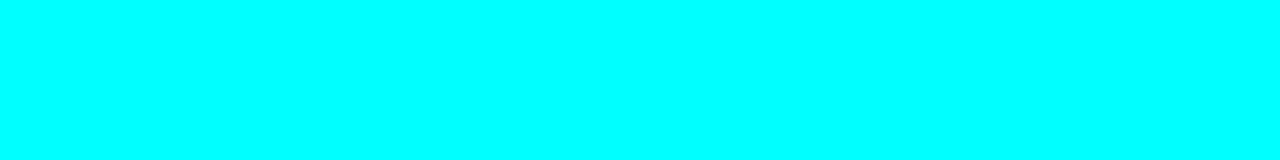
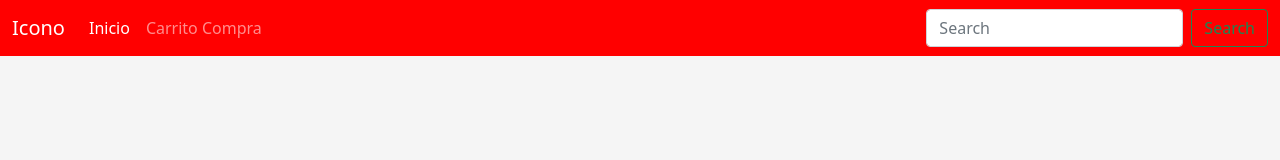
Before and after one commit to simplement3/carritoCompra, a plain HTML site: page index.html in a window 1280 px wide. Drawn offline with nearby package versions, Linux system fonts and the light colour scheme.

Commit message:
navbar Estructura

```diff
--- a/assets/css/style.css
+++ b/assets/css/style.css
@@ -1,3 +1,6 @@
  body{
-    background-color: aqua;
+    background-color: whitesmoke;
  }
+ nav{
+    background-color: red;
+ }
--- a/index.html
+++ b/index.html
@@ -12,6 +12,30 @@
 </head>
 
 <body>
+    <nav class="navbar navbar-expand-lg navbar-dark">
+        <div class="container-fluid">
+          <a class="navbar-brand" href="#">Icono</a>
+          <button class="navbar-toggler" type="button" data-bs-toggle="collapse" data-bs-target="#navbarSupportedContent" aria-controls="navbarSupportedContent" aria-expanded="false" aria-label="Toggle navigation">
+            <span class="navbar-toggler-icon"></span>
+          </button>
+          <div class="collapse navbar-collapse" id="navbarSupportedContent">
+            <ul class="navbar-nav me-auto mb-2 mb-lg-0">
+              <li class="nav-item">
+                <a class="nav-link active" aria-current="page" href="#">Inicio</a>
+              </li>
+              <li class="nav-item">
+                <a class="nav-link" href="#">Carrito Compra</a>
+              </li>
+
+            </ul>
+            <form class="d-flex">
+              <input class="form-control me-2" type="search" placeholder="Search" aria-label="Search">
+              <button class="btn btn-outline-success" type="submit">Search</button>
+            </form>
+          </div>
+        </div>
+      </nav>
+
     <script src="https://cdn.jsdelivr.net/npm/@popperjs/core@2.9.2/dist/umd/popper.min.js"
         integrity="sha384-IQsoLXl5PILFhosVNubq5LC7Qb9DXgDA9i+tQ8Zj3iwWAwPtgFTxbJ8NT4GN1R8p"
         crossorigin="anonymous"></script>
```
